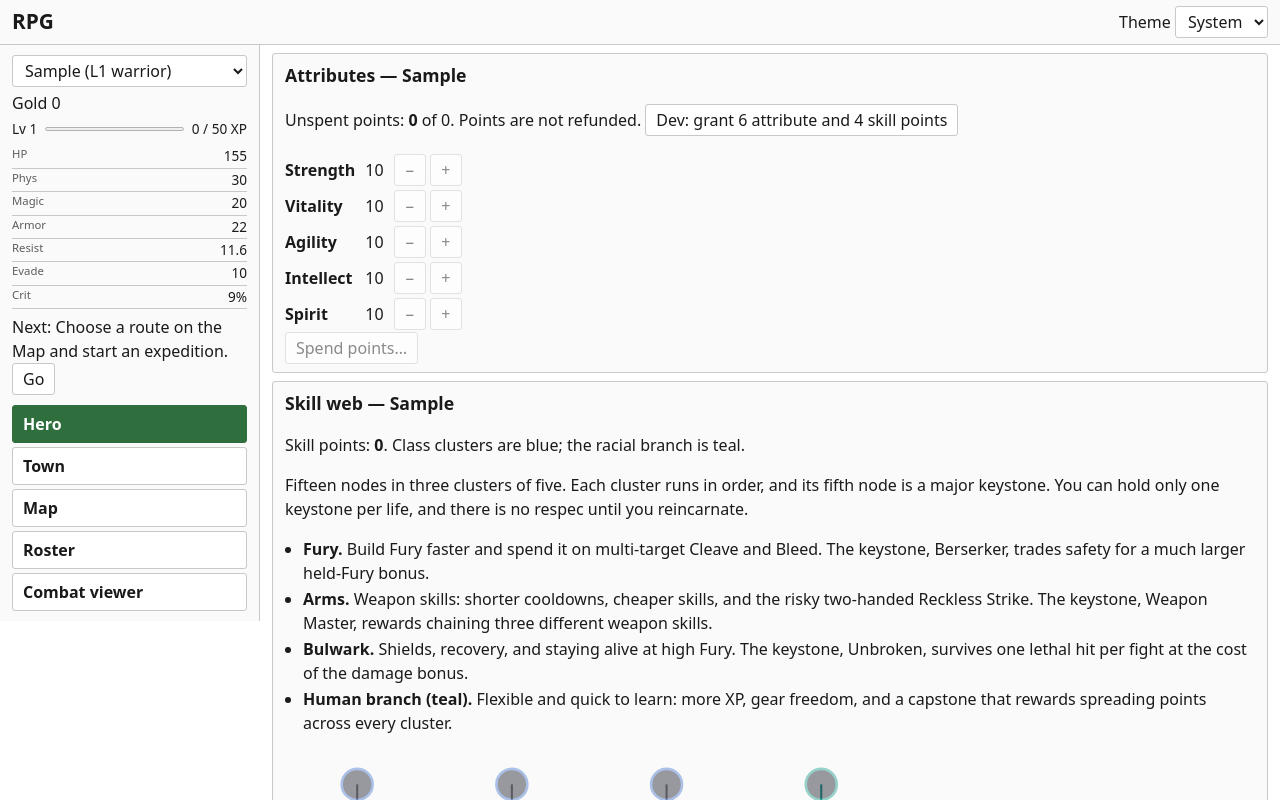
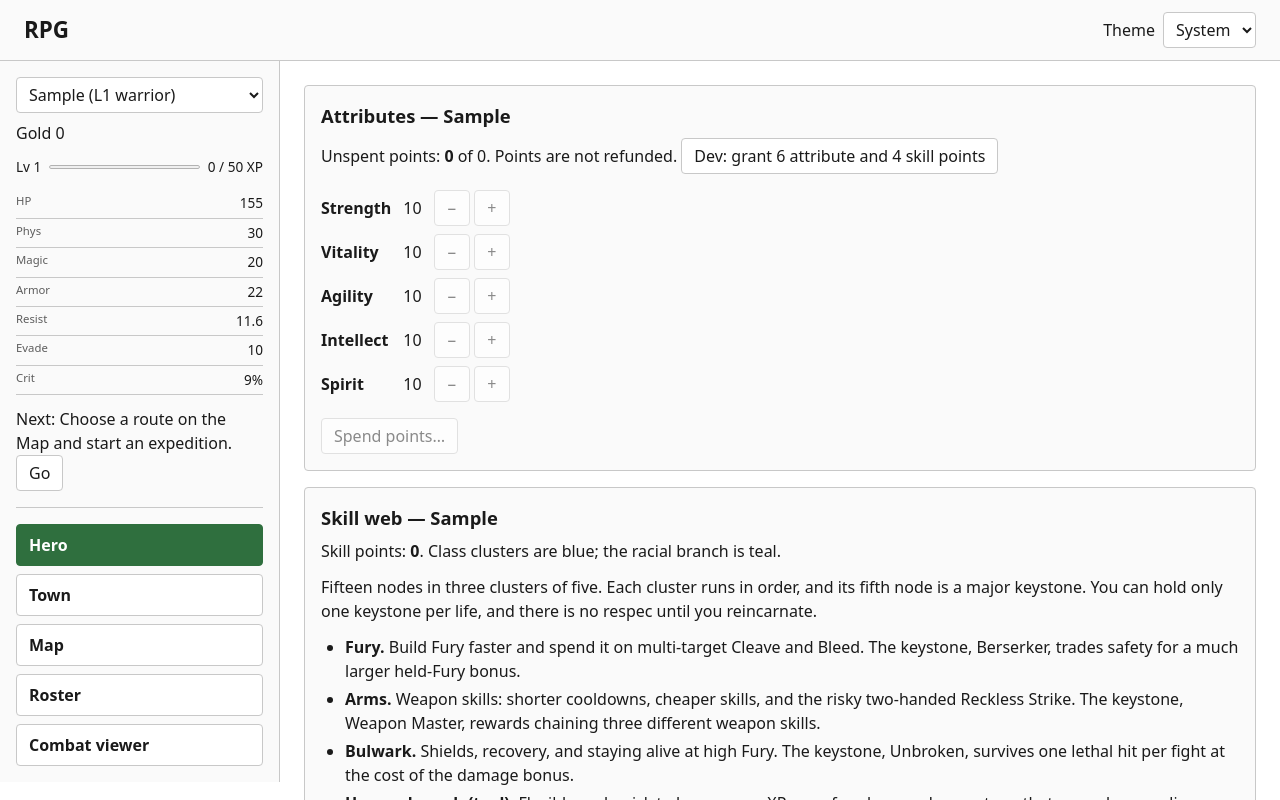
Before and after one commit to Elegalaxy/rpg, a React (Vite) app: page / in a window 1280 px wide. Both pictures are taken after typing "Sample" into the empty fields and a click on the button "Create hero". Shown: the top 800 px of the page. Built offline with nearby package versions, Linux system fonts and the light colour scheme.

Commit message:
Give the whole UI one spacing scale with more room between elements.
Co-Authored-By: Claude Sonnet 5.5 <noreply@anthropic.com>

```diff
--- a/src/ui/combat/combat.css
+++ b/src/ui/combat/combat.css
@@ -1,17 +1,17 @@
 .combat-panel {
   display: flex;
   flex-wrap: wrap;
-  gap: 12px;
+  gap: var(--s3);
   align-items: stretch;
-  margin-top: 16px;
+  margin-top: var(--s4);
 }
 
 .actor-card {
   box-sizing: border-box;
   width: 260px;
-  padding: 8px;
+  padding: var(--s3);
   border: 1px solid var(--border);
-  border-radius: 6px;
+  border-radius: var(--radius);
   background: var(--panel);
 }
 
@@ -29,7 +29,7 @@
 
 .actor-head {
   display: flex;
-  gap: 8px;
+  gap: var(--s2);
   align-items: center;
 }
 
@@ -43,7 +43,7 @@
 .actor-dead,
 .actor-phase,
 .actor-pressure {
-  margin-top: 2px;
+  margin-top: var(--s1);
   font-size: 0.85rem;
 }
 
@@ -76,13 +76,13 @@
 .timing,
 .skill-list,
 .status-list {
-  margin: 8px 0 0;
+  margin: var(--s2) 0 0;
 }
 
 .meter-row,
 .timing-row {
   display: flex;
-  gap: 6px;
+  gap: var(--s2);
   justify-content: space-between;
   font-size: 0.8rem;
   font-variant-numeric: tabular-nums;
@@ -91,7 +91,7 @@
 .meter-track,
 .timing-track {
   height: 8px;
-  margin-top: 2px;
+  margin-top: var(--s1);
   overflow: hidden;
   background: var(--track);
   border-radius: 4px;
@@ -130,7 +130,7 @@
 
 .skill-list {
   display: grid;
-  gap: 4px;
+  gap: var(--s1);
 }
 
 .skill {
@@ -138,7 +138,7 @@
   display: flex;
   align-items: center;
   min-height: 1.6rem;
-  padding: 2px 6px;
+  padding: var(--s1) var(--s2);
   border: 1px solid var(--border);
   border-radius: 4px;
   background: var(--panel-2);
@@ -146,13 +146,13 @@
 
 .skill-queue {
   margin-left: auto;
-  padding: 0 6px;
+  padding: 0 var(--s2);
   font: inherit;
 }
 
 .skill-queued,
 .skill-queue-error {
-  margin: 8px 0 0;
+  margin: var(--s2) 0 0;
   font-size: 0.85rem;
 }
 
@@ -166,7 +166,7 @@
   display: flex;
   align-items: center;
   justify-content: flex-end;
-  padding-right: 6px;
+  padding-right: var(--s2);
   background: rgba(20, 20, 20, 0.62);
   color: #fff;
   font-variant-numeric: tabular-nums;
@@ -175,11 +175,11 @@
 .status-list {
   display: flex;
   flex-wrap: wrap;
-  gap: 4px;
+  gap: var(--s1);
 }
 
 .status-badge {
-  padding: 2px 6px;
+  padding: var(--s1) var(--s2);
   border: 1px solid var(--border);
   border-radius: 999px;
   background: var(--panel-2);
--- a/src/ui/log/log.css
+++ b/src/ui/log/log.css
@@ -1,27 +1,27 @@
 .log-panel,
 .outcome-card {
-  margin-top: 16px;
-  padding: 8px;
+  margin-top: var(--s4);
+  padding: var(--s3);
   border: 1px solid var(--border);
-  border-radius: 6px;
+  border-radius: var(--radius);
   background: var(--panel);
 }
 
 .log-panel h2,
 .outcome-card h2,
 .outcome-card h3 {
-  margin: 0 0 8px;
+  margin: 0 0 var(--s2);
 }
 
 .outcome-card h3 {
-  margin-top: 12px;
+  margin-top: var(--s3);
   font-size: 1rem;
 }
 
 .log-controls {
   display: flex;
   flex-wrap: wrap;
-  gap: 8px;
+  gap: var(--s2);
   align-items: center;
 }
 
@@ -31,7 +31,7 @@
 
 .log-follow {
   display: inline-flex;
-  gap: 4px;
+  gap: var(--s1);
   align-items: center;
 }
 
@@ -41,7 +41,7 @@
 
 .log-list {
   max-height: 24rem;
-  margin: 8px 0 0;
+  margin: var(--s2) 0 0;
   padding: 0;
   overflow-y: auto;
   list-style: none;
@@ -51,7 +51,7 @@
   display: block;
   width: 100%;
   margin: 0;
-  padding: 4px 6px;
+  padding: var(--s1) var(--s2);
   border: 0;
   background: transparent;
   font: inherit;
@@ -66,7 +66,7 @@
 
 .log-payload {
   margin: 0;
-  padding: 6px;
+  padding: var(--s2);
   white-space: pre-wrap;
   overflow-wrap: anywhere;
   font-family: ui-monospace, monospace;
--- a/src/ui/theme.css
+++ b/src/ui/theme.css
@@ -44,13 +44,20 @@ body {
   color: var(--fg);
 }
 
-/* ---- Layout and base components (first UI pass) ---- */
+/* ---- Spacing scale and layout ----
+   Every margin, padding, and gap uses one of these steps, so the page keeps one rhythm. */
 
 :root {
+  --s1: 4px;
+  --s2: 8px;
+  --s3: 12px;
+  --s4: 16px;
+  --s5: 24px;
+  --s6: 32px;
   --accent: #2f6f3e;
   --accent-fg: #ffffff;
-  --radius: 3px;
-  --gap: 8px;
+  --radius: 4px;
+  --control-h: 36px;
 }
 
 :root[data-theme='dark'] {
@@ -77,58 +84,71 @@ body {
 #root {
   max-width: 1480px;
   margin: 0 auto;
-  padding: 0 12px 40px;
+  padding: 0 var(--s4) var(--s6);
 }
+
+/* Headings */
 
 h1 {
   margin: 0;
-  font-size: 1.3rem;
-}
-
-.topbar {
-  display: flex;
-  align-items: center;
-  justify-content: space-between;
-  gap: 8px;
-  padding: 4px 0;
+  font-size: 1.4rem;
 }
 
 h2 {
-  margin: 0 0 6px;
-  font-size: 1.1rem;
+  margin: 0;
+  font-size: 1.15rem;
 }
 
 h3 {
-  margin: 10px 0 4px;
+  margin: 0;
   font-size: 1rem;
 }
 
+p {
+  margin: 0;
+}
+
+/* One vertical rhythm inside every card: the same gap between all of its children. */
+
 section[aria-label] {
-  margin: var(--gap) 0;
-  padding: 8px 12px;
+  margin: 0 0 var(--s4);
+  padding: var(--s4);
   border: 1px solid var(--border);
   border-radius: var(--radius);
   background: var(--panel);
 }
 
-section[aria-label] > h2:first-child,
-section[aria-label] > h3:first-child {
-  margin-top: 0;
+section[aria-label] > * + * {
+  margin-top: var(--s3);
+}
+
+section[aria-label] > h3 {
+  margin-top: var(--s5);
+}
+
+section[aria-label] > h2 + *,
+section[aria-label] > h3 + * {
+  margin-top: var(--s2);
 }
 
 ul {
-  margin: 4px 0;
-  padding-left: 18px;
+  margin: 0;
+  padding-left: var(--s5);
 }
 
-li {
-  margin: 2px 0;
+li + li {
+  margin-top: var(--s1);
 }
 
 fieldset {
-  margin: 8px 0;
+  margin: 0;
+  padding: var(--s3) var(--s4);
   border: 1px solid var(--border);
   border-radius: var(--radius);
+}
+
+fieldset > * + * {
+  margin-top: var(--s2);
 }
 
 table {
@@ -137,9 +157,11 @@ table {
 
 th,
 td {
-  padding: 2px 10px 2px 0;
+  padding: var(--s1) var(--s3) var(--s1) 0;
   text-align: left;
 }
+
+/* Controls */
 
 button,
 select,
@@ -149,8 +171,8 @@ input {
 }
 
 button {
-  min-height: 32px;
-  padding: 2px 10px;
+  min-height: var(--control-h);
+  padding: var(--s1) var(--s3);
   border: 1px solid var(--border);
   border-radius: var(--radius);
   background: var(--panel-2);
@@ -172,71 +194,58 @@ button[aria-pressed='true'] {
   color: var(--accent-fg);
 }
 
-input:not([type='radio']):not([type='checkbox']),
+input:not([type='radio']):not([type='checkbox']):not([type='range']),
 select {
-  min-height: 32px;
-  padding: 2px 8px;
+  min-height: var(--control-h);
+  padding: var(--s1) var(--s2);
   border: 1px solid var(--border);
   border-radius: var(--radius);
   background: var(--panel-2);
 }
 
+input[type='radio'],
+input[type='checkbox'] {
+  margin: 0 var(--s1) 0 0;
+}
+
+label {
+  display: inline-flex;
+  align-items: center;
+  gap: var(--s2);
+}
+
+/* Rows of controls (buttons, selects, inputs side by side) keep one gap. */
+section[aria-label] > div {
+  display: flex;
+  flex-wrap: wrap;
+  align-items: center;
+  gap: var(--s2) var(--s3);
+}
+
 [role='alert'] {
-  padding: 8px 12px;
+  padding: var(--s2) var(--s3);
   border: 1px solid var(--danger);
   border-radius: var(--radius);
   color: var(--danger);
 }
 
+/* Top bar, status header, tabs */
+
+.topbar {
+  display: flex;
+  align-items: center;
+  justify-content: space-between;
+  gap: var(--s3);
+  padding: var(--s3) 0;
+}
+
 header[aria-label='Status'] {
-  position: sticky;
-  top: 0;
-  z-index: 5;
-  margin: 0 -12px;
-  padding: 6px 12px;
+  display: flex;
+  flex-direction: column;
+  gap: var(--s3);
+  padding: var(--s3) 0;
   border-bottom: 1px solid var(--border);
   background: var(--bg);
-}
-
-header[aria-label='Status'] p {
-  margin: 2px 0;
-}
-
-nav[aria-label='Main'] {
-  display: flex;
-  flex-wrap: wrap;
-  gap: 4px;
-  margin: 6px 0;
-}
-
-nav[aria-label='Main'] button {
-  flex: 1 1 0;
-  min-width: 64px;
-  padding: 2px 6px;
-  font-weight: 600;
-}
-
-@media (max-width: 600px) {
-  #root {
-    padding: 6px 8px 40px;
-  }
-
-  header[aria-label='Status'] {
-    margin: 0 -8px;
-    padding: 4px 8px;
-  }
-
-  section[aria-label] {
-    padding: 8px;
-  }
-
-  button {
-    min-height: 40px;
-  }
-
-  .actor-card {
-    width: 100%;
-  }
 }
 
 .status-row {
@@ -244,35 +253,34 @@ nav[aria-label='Main'] button {
   flex-wrap: wrap;
   align-items: center;
   justify-content: space-between;
-  gap: 4px 12px;
+  gap: var(--s2) var(--s3);
 }
 
 .xp-row {
   display: flex;
   align-items: center;
-  gap: 8px;
-  margin: 4px 0;
+  gap: var(--s2);
   font-size: 0.85rem;
 }
 
 .xp-row progress {
   flex: 1;
-  height: 8px;
+  height: var(--s2);
   accent-color: var(--accent);
 }
 
 .stat-chips {
   display: flex;
   flex-wrap: wrap;
-  gap: 4px;
-  margin: 4px 0;
+  gap: var(--s1) var(--s2);
+  margin: 0;
   padding: 0;
   list-style: none;
 }
 
 .stat-chips li {
   margin: 0;
-  padding: 0 8px;
+  padding: 0 var(--s2);
   border: 1px solid var(--border);
   border-radius: var(--radius);
   background: var(--panel);
@@ -283,26 +291,58 @@ nav[aria-label='Main'] button {
   opacity: 0.7;
 }
 
-/* ---- Desktop: top bar, side panel, content (wide screens) ---- */
+nav[aria-label='Main'] {
+  display: flex;
+  flex-wrap: wrap;
+  gap: var(--s2);
+  padding: var(--s3) 0;
+}
+
+nav[aria-label='Main'] button {
+  flex: 1 1 0;
+  min-width: 72px;
+  font-weight: 600;
+}
+
+/* Phones: stacked layout; the status header stays on top while scrolling. */
+
+@media (max-width: 899px) {
+  header[aria-label='Status'] {
+    position: sticky;
+    top: 0;
+    z-index: 5;
+  }
+
+  button {
+    min-height: 44px;
+  }
+
+  .actor-card {
+    width: 100%;
+  }
+}
+
+/* Wide screens: top bar, side panel, content. */
 
 .shell {
   display: block;
 }
 
 @media (min-width: 900px) {
+  #root {
+    padding: 0;
+  }
+
   .topbar {
-    margin: 0 -12px;
-    padding: 6px 12px;
+    padding: var(--s3) var(--s5);
     border-bottom: 1px solid var(--border);
     background: var(--panel);
   }
 
   .shell {
     display: grid;
-    grid-template-columns: 260px minmax(0, 1fr);
-    gap: 0;
-    margin: 0 -12px;
-    min-height: calc(100vh - 44px);
+    grid-template-columns: 280px minmax(0, 1fr);
+    min-height: calc(100vh - 56px);
   }
 
   .sidebar {
@@ -311,21 +351,18 @@ nav[aria-label='Main'] button {
     align-self: start;
     max-height: 100vh;
     overflow-y: auto;
-    padding: 10px 12px;
+    padding: var(--s4);
     border-right: 1px solid var(--border);
     background: var(--panel);
   }
 
   .content {
     min-width: 0;
-    padding: 8px 12px;
+    padding: var(--s5);
   }
 
   .sidebar header[aria-label='Status'] {
-    position: static;
-    margin: 0;
-    padding: 0;
-    border: 0;
+    padding: 0 0 var(--s4);
     background: transparent;
   }
 
@@ -339,14 +376,14 @@ nav[aria-label='Main'] button {
   }
 
   .sidebar .stat-chips {
-    display: block;
-    margin: 6px 0;
+    flex-direction: column;
+    gap: 0;
   }
 
   .sidebar .stat-chips li {
     display: flex;
     justify-content: space-between;
-    padding: 1px 0;
+    padding: var(--s1) 0;
     border: 0;
     border-bottom: 1px solid var(--border);
     border-radius: 0;
@@ -355,16 +392,12 @@ nav[aria-label='Main'] button {
 
   .sidebar nav[aria-label='Main'] {
     flex-direction: column;
-    margin: 10px 0 0;
+    padding: var(--s4) 0 0;
   }
 
   .sidebar nav[aria-label='Main'] button {
     flex: none;
     text-align: left;
-    padding: 6px 10px;
-  }
-
-  .content section[aria-label] {
-    margin: 0 0 8px;
+    padding: var(--s2) var(--s3);
   }
 }
```
Also changed, not shown: doc/IMPLEMENTATION_PLAN.md (+1 -0 lines).
